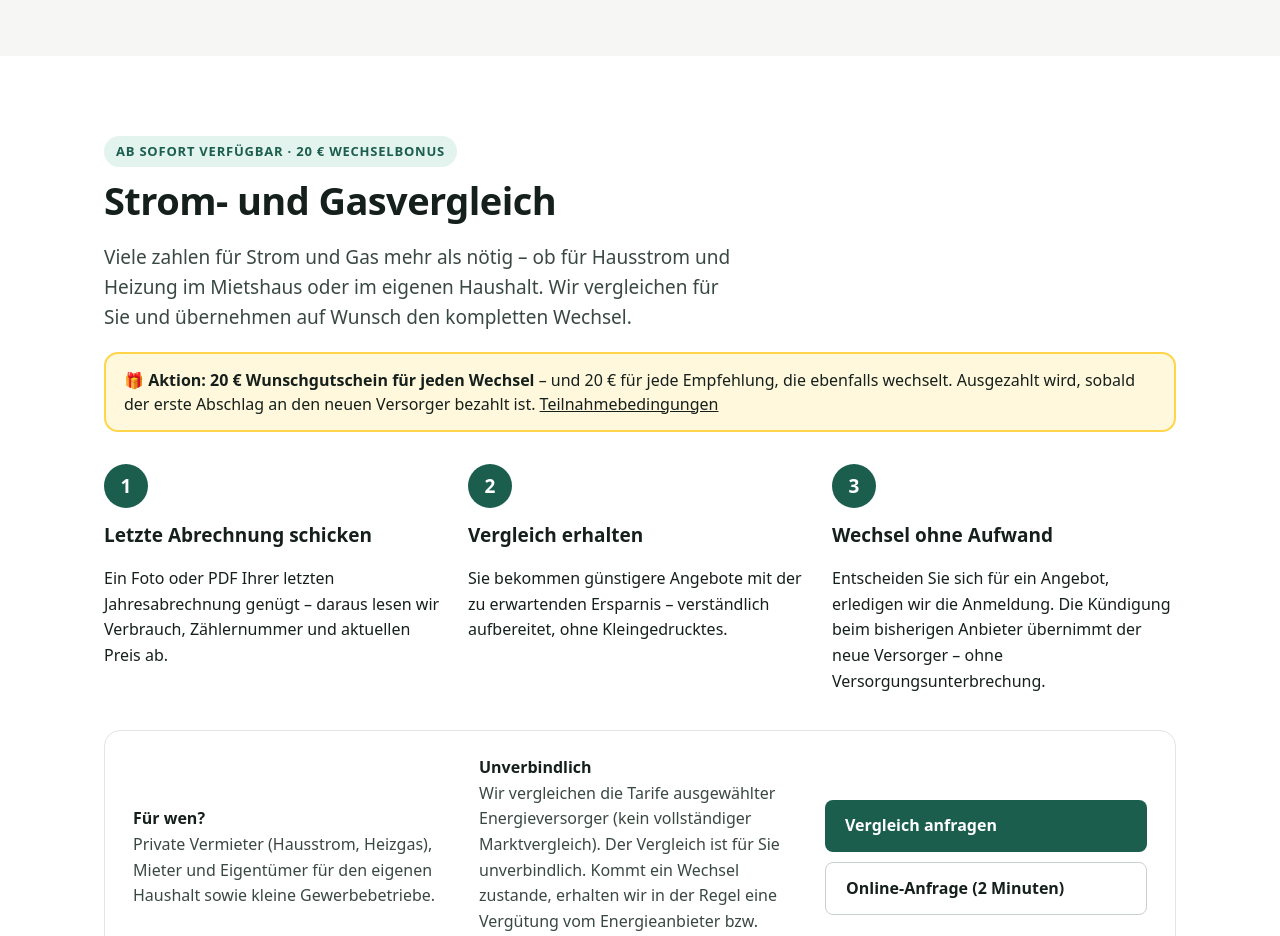
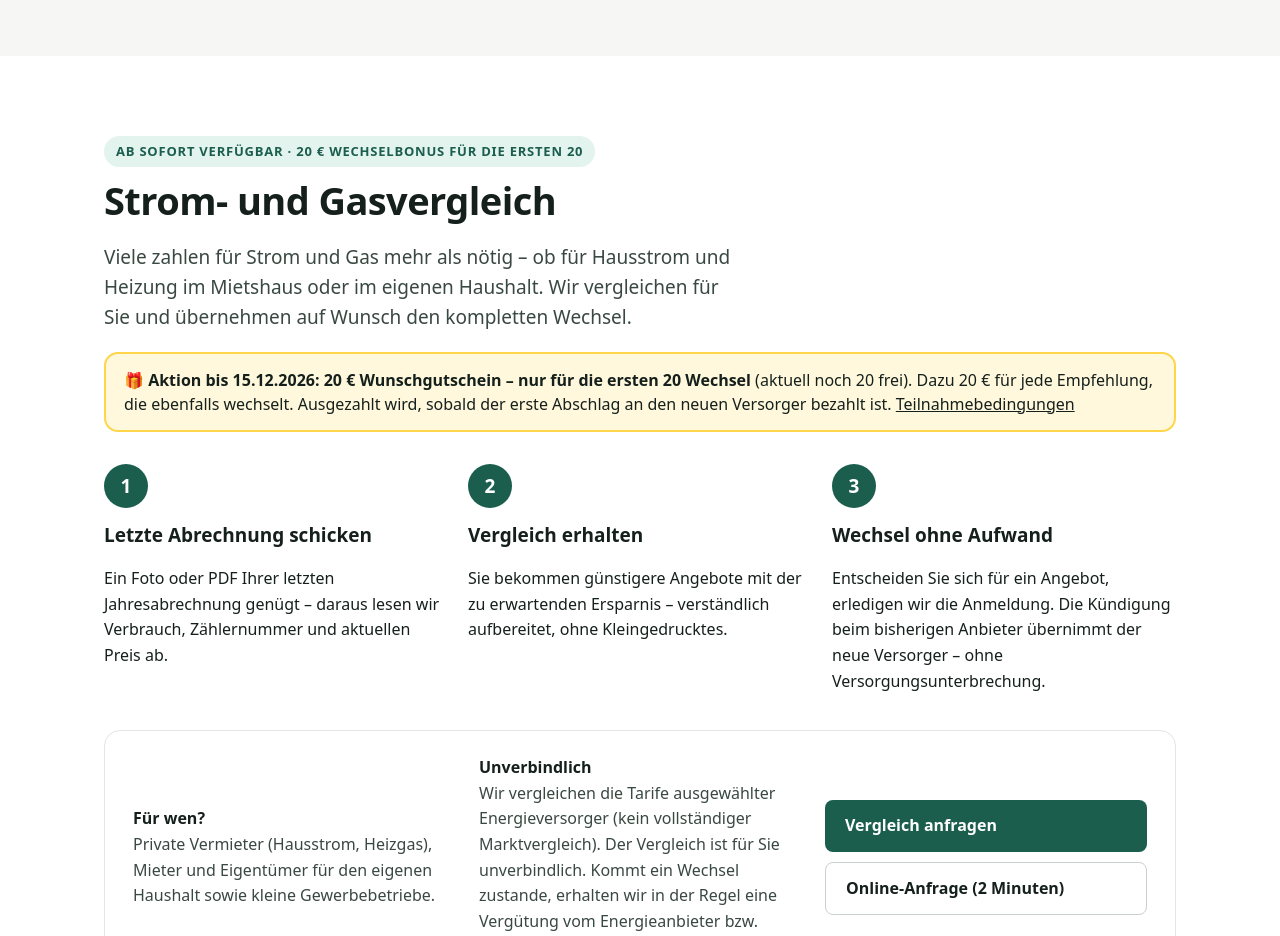
Before and after one commit to PeterLuft1995/vermieterentlastung-website, a plain HTML site: page index.html in a window 1280 px wide. Shown: the part 2600-3536 px from the top of the page. Drawn offline with Linux system fonts and the light colour scheme.

Commit message:
Bonus: erste 20 Wechsel bis 15.12.

```diff
--- a/index.html
+++ b/index.html
@@ -194,10 +194,10 @@ footer a{color:#D7DED9}
 
 <section id="energie" class="white">
 <div class="wrap">
-<span class="ve-live">Ab sofort verfügbar · 20 € Wechselbonus</span>
+<span class="ve-live">Ab sofort verfügbar · 20 € Wechselbonus für die ersten 20</span>
 <h2>Strom- und Gasvergleich</h2>
 <p class="lead">Viele zahlen für Strom und Gas mehr als nötig – ob für Hausstrom und Heizung im Mietshaus oder im eigenen Haushalt. Wir vergleichen für Sie und übernehmen auf Wunsch den kompletten Wechsel.</p>
-<div class="ve-bonus"><b>🎁 Aktion: 20 € Wunschgutschein für jeden Wechsel</b> – und 20 € für jede Empfehlung, die ebenfalls wechselt. Ausgezahlt wird, sobald der erste Abschlag an den neuen Versorger bezahlt ist. <a href="https://geldhirn.de/wechselbonus.html">Teilnahmebedingungen</a></div>
+<div class="ve-bonus"><b>🎁 Aktion bis 15.12.2026: 20 € Wunschgutschein – nur für die ersten 20 Wechsel</b> (aktuell noch 20 frei). Dazu 20 € für jede Empfehlung, die ebenfalls wechselt. Ausgezahlt wird, sobald der erste Abschlag an den neuen Versorger bezahlt ist. <a href="https://geldhirn.de/wechselbonus.html">Teilnahmebedingungen</a></div>
 <div class="grid">
 <div class="step"><div class="num">1</div><h3>Letzte Abrechnung schicken</h3><p>Ein Foto oder PDF Ihrer letzten Jahresabrechnung genügt – daraus lesen wir Verbrauch, Zählernummer und aktuellen Preis ab.</p></div>
 <div class="step"><div class="num">2</div><h3>Vergleich erhalten</h3><p>Sie bekommen günstigere Angebote mit der zu erwartenden Ersparnis – verständlich aufbereitet, ohne Kleingedrucktes.</p></div>
```
